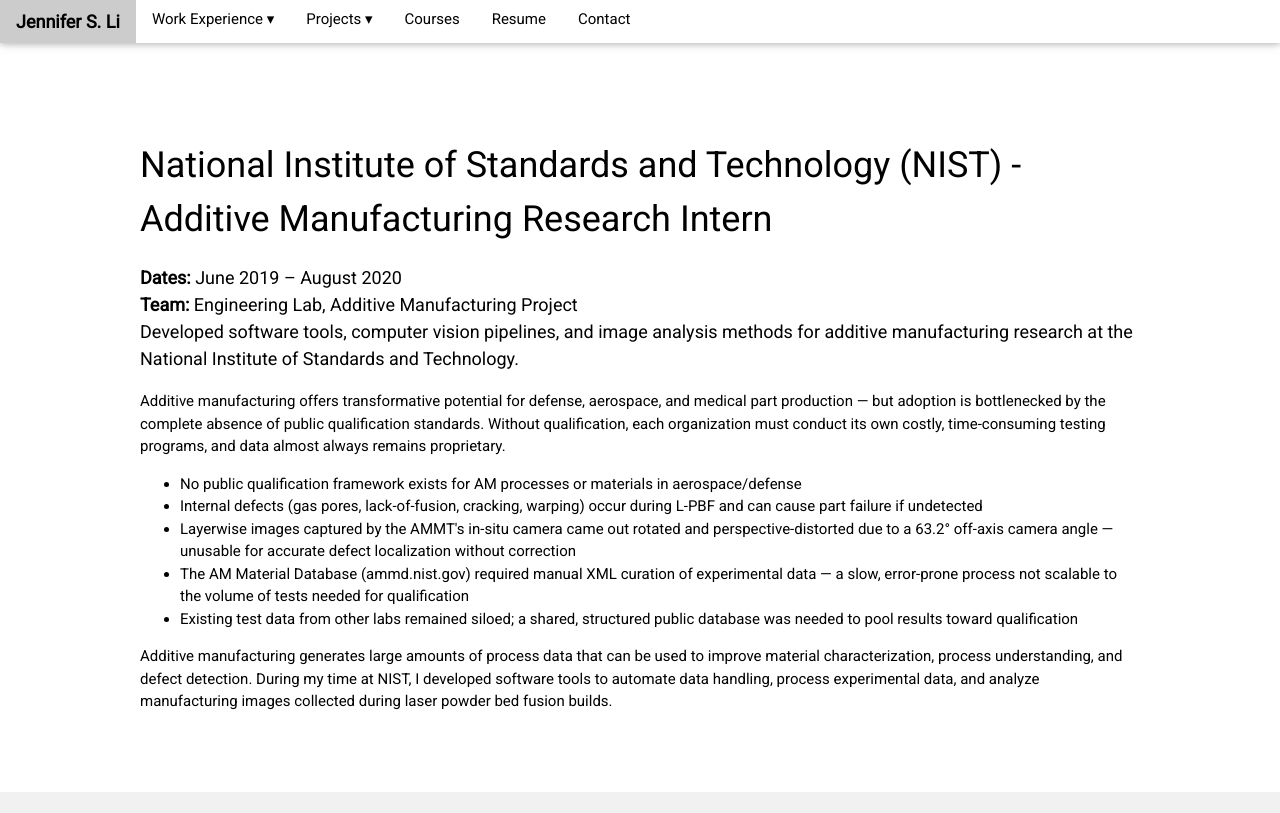
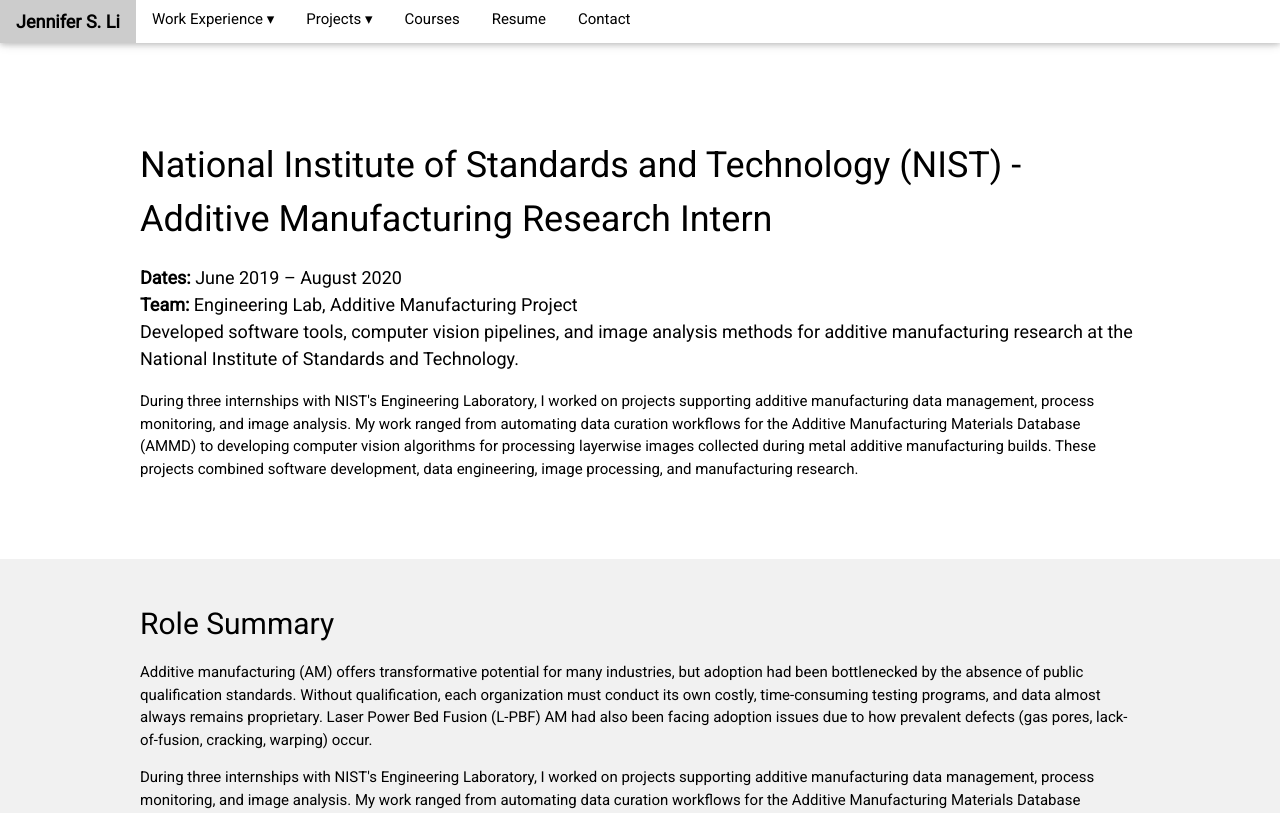
Before and after one commit to jsli905/jsli905.github.io, a Jekyll site: the page experience/nist.html, which Jekyll copies as it is, in a window 1280 px wide and 1400 px high. Shown: the top 813 px of the window. Built offline with Jekyll 4.4.1, drawn with Linux system fonts in a browser that asks for light colours; comment, search, counter and statistics services are not loaded; some of the changed text lies outside the part shown; grey boxes are pictures that could not be loaded.

Commit message:
Update nist.html

```diff
--- a/experience/nist.html
+++ b/experience/nist.html
@@ -200,44 +200,46 @@
       <b>Team:</b> Engineering Lab, Additive Manufacturing Project<br>
       Developed software tools, computer vision pipelines, and image analysis methods for additive manufacturing research at the National Institute of Standards and Technology.
     </p>
-
     <p>
-      Additive manufacturing offers transformative potential for defense, aerospace, and medical
-      part production — but adoption is bottlenecked by the complete absence of public qualification
-      standards. Without qualification, each organization must conduct its own costly, time-consuming
-      testing programs, and data almost always remains proprietary.
-    </p>
-    <ul>
-      <li>No public qualification framework exists for AM processes or materials in aerospace/defense</li>
-      <li>Internal defects (gas pores, lack-of-fusion, cracking, warping) occur during L-PBF and can cause part failure if undetected</li>
-      <li>Layerwise images captured by the AMMT's in-situ camera came out rotated and perspective-distorted due to a 63.2° off-axis camera angle — unusable for accurate defect localization without correction</li>
-      <li>The AM Material Database (ammd.nist.gov) required manual XML curation of experimental data — a slow, error-prone process not scalable to the volume of tests needed for qualification</li>
-      <li>Existing test data from other labs remained siloed; a shared, structured public database was needed to pool results toward qualification</li>
-    </ul>
-    <p>
-      Additive manufacturing generates large amounts of process data that can be used to improve
-      material characterization, process understanding, and defect detection. During my time at NIST,
-      I developed software tools to automate data handling, process experimental data, and analyze
-      manufacturing images collected during laser powder bed fusion builds.
+      During three internships with NIST's Engineering Laboratory, I worked on projects supporting
+      additive manufacturing data management, process monitoring, and image analysis. My work ranged from
+      automating data curation workflows for the Additive Manufacturing Materials Database (AMMD) to developing
+      computer vision algorithms for processing layerwise images collected during metal additive manufacturing builds.
+      These projects combined software development, data engineering, image processing, and manufacturing research.
     </p>
     </div>
 </section>
-
 <!-- ================= ROLE SUMMARY ================= -->
 <section class="w3-container w3-padding-32 w3-light-grey">
   <div class="max-width">
     <h2>Role Summary</h2>
     <p>
-      During three appointments with NIST's Engineering Laboratory, I worked on projects supporting
+      Additive manufacturing (AM) offers transformative potential for many industries, but adoption had been bottlenecked by the  absence of public qualification
+      standards. Without qualification, each organization must conduct its own costly, time-consuming
+      testing programs, and data almost always remains proprietary. Laser Power Bed Fusion (L-PBF) AM had also been facing adoption issues
+      due to how prevalent defects (gas pores, lack-of-fusion, cracking, warping) occur.
+    </p>
+    <p>
+      During three internships with NIST's Engineering Laboratory, I worked on projects supporting
       additive manufacturing data management, process monitoring, and image analysis. My work ranged from
       automating data curation workflows for the Additive Manufacturing Materials Database (AMMD) to developing
       computer vision algorithms for processing layerwise images collected during metal additive manufacturing builds.
       These projects combined software development, data engineering, image processing, and manufacturing research.
     </p>
-        <h3>AM Material Database — XML Data Curation Automation</h3>
-        <h4>June-September 2019</h4>
+    </div>
+</section>
+
+      <li>Layerwise images captured by the AMMT's in-situ camera came out rotated and perspective-distorted due to a 63.2° off-axis camera angle — unusable for accurate defect localization without correction</li>
+    </ul>
+
+
+<!-- ================= ROLE SUMMARY ================= -->
+<section class="w3-container w3-padding-32 w3-white">
+  <div class="max-width">
+      <h2>AM Material Database — XML Data Curation Automation</h2>
+      <h3>June-September 2019</h3>
        <p>
-          The Additive Manufacturing Materials Database (AMMD) stores material and process data from additive
+        The Additive Manufacturing Materials Database <a href="https://web.archive.org/web/20220418031718/https://ammd.nist.gov/" style="color:#005288; font-weight:700;">(ammd.nist.gov)</a></p> stores material and process data from additive
         manufacturing experiments. Previously, it required researchers to manually convert
         Excel-based experimental results into structured XML before upload. I wrote Python scripts
         to automate this conversion pipeline: queried file repositories, automatically located matching datasets, downloading
```
Lines whose indentation alone changed are shown as unchanged.
